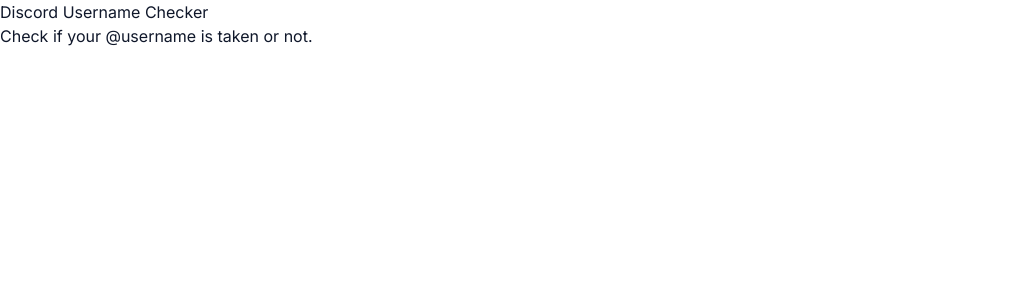
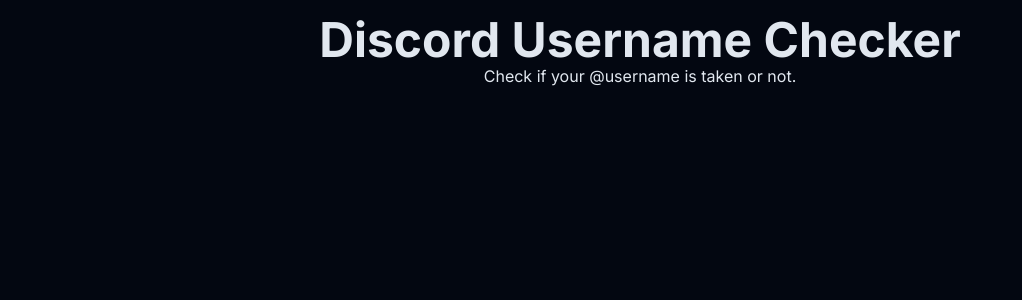
Before and after one commit to ToastedDev/discord-username-checker, a Next.js app: page / in a window 1280 px wide. Shown: the top 300 px of the page, without its empty margins (0-1022 px from the left). Built offline with nearby package versions, Linux system fonts and the light colour scheme.

Commit message:
fix styles

```diff
--- a/src/app/layout.tsx
+++ b/src/app/layout.tsx
@@ -15,7 +15,7 @@
 }) {
   return (
     <html lang="en">
-      <body className={inter.className}>
+      <body className={[inter.className, "dark"].join(" ")}>
         <main className="flex h-screen flex-col items-center p-4">
           {children}
         </main>
--- a/tailwind.config.js
+++ b/tailwind.config.js
@@ -1,11 +1,7 @@
 /** @type {import('tailwindcss').Config} */
 module.exports = {
   darkMode: ["class"],
-  content: [
-    './pages/**/*.{ts,tsx}',
-    './components/**/*.{ts,tsx}',
-    './app/**/*.{ts,tsx}',
-	],
+  content: ["./src/**/*.{ts,tsx}"],
   theme: {
     container: {
       center: true,
@@ -72,4 +68,4 @@
     },
   },
   plugins: [require("tailwindcss-animate")],
-}
+};
```
Also changed, not shown: src/app/globals.css (line endings or trailing spaces).
